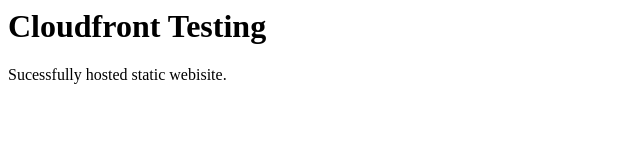
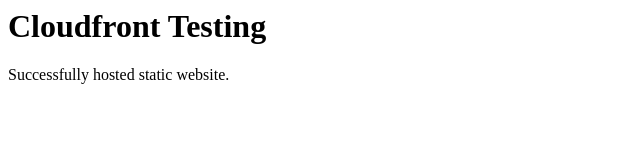
Before and after one commit to launchbynttdata/tf-aws-module_reference-cloudfront_distribution, a plain HTML site: page examples/complete/index.html in a window 1280 px wide. Shown: the full height of the page, 0-640 px from the left. Drawn offline with Linux system fonts and the light colour scheme.

```diff
--- a/examples/complete/index.html
+++ b/examples/complete/index.html
@@ -2,6 +2,6 @@
 <title>Cloudfront</title>
 <body>
 <h1>Cloudfront Testing</h1>
-<p>Sucessfully hosted static webisite.</p>
+<p>Successfully hosted static website.</p>
 </body>
 </html>
```
Also changed, not shown: 2 other files.
